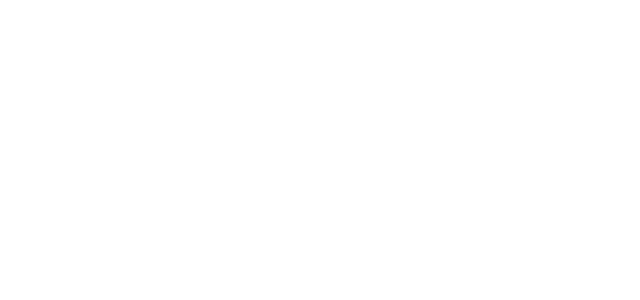
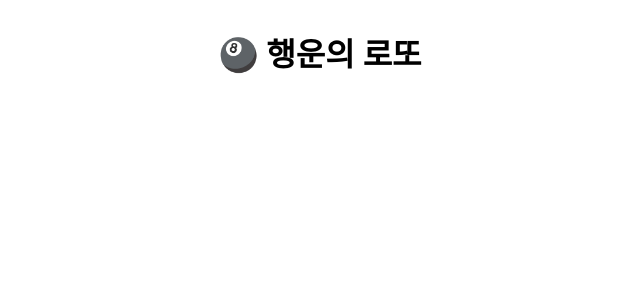
Before and after one commit to woowacourse/react-lotto, a React (Create React App) app: page / in a window 1280 px wide. Shown: the top 300 px of the page, without its empty margins (320-960 px from the left). Built offline with nearby package versions, Linux system fonts and the light colour scheme.

Commit message:
feat: Header 추가

```diff
--- a/package.json
+++ b/package.json
@@ -9,6 +9,7 @@
     "react": "^17.0.2",
     "react-dom": "^17.0.2",
     "react-scripts": "4.0.3",
+    "styled-components": "^5.2.3",
     "web-vitals": "^1.0.1"
   },
   "scripts": {
--- a/src/Components/App.js
+++ b/src/Components/App.js
@@ -1,7 +1,19 @@
 import React, { Component } from "react";
+import styled from "styled-components";
 
+import Header from "./Header";
+
+const Container = styled.div`
+  display: flex;
+  flex-direction: column;
+  align-items: center;
+`;
 export default class App extends Component {
   render() {
-    return <></>;
+    return (
+      <Container>
+        <Header />
+      </Container>
+    );
   }
 }
--- /dev/null
+++ b/src/Components/Header.js
@@ -0,0 +1,7 @@
+import React, { Component } from "react";
+
+export default class Header extends Component {
+  render() {
+    return <h1>🎱 행운의 로또</h1>;
+  }
+}
```
Also changed, not shown: 1 other file (tests, documents, lock files or other folders).
